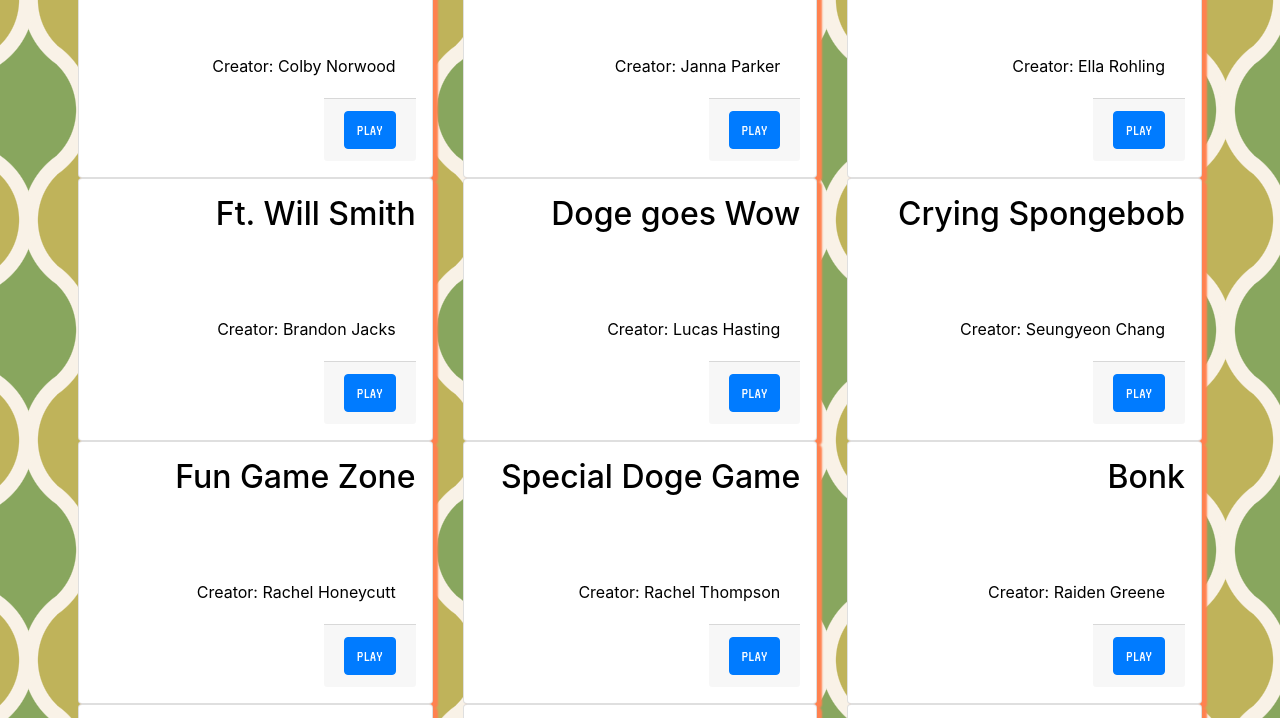
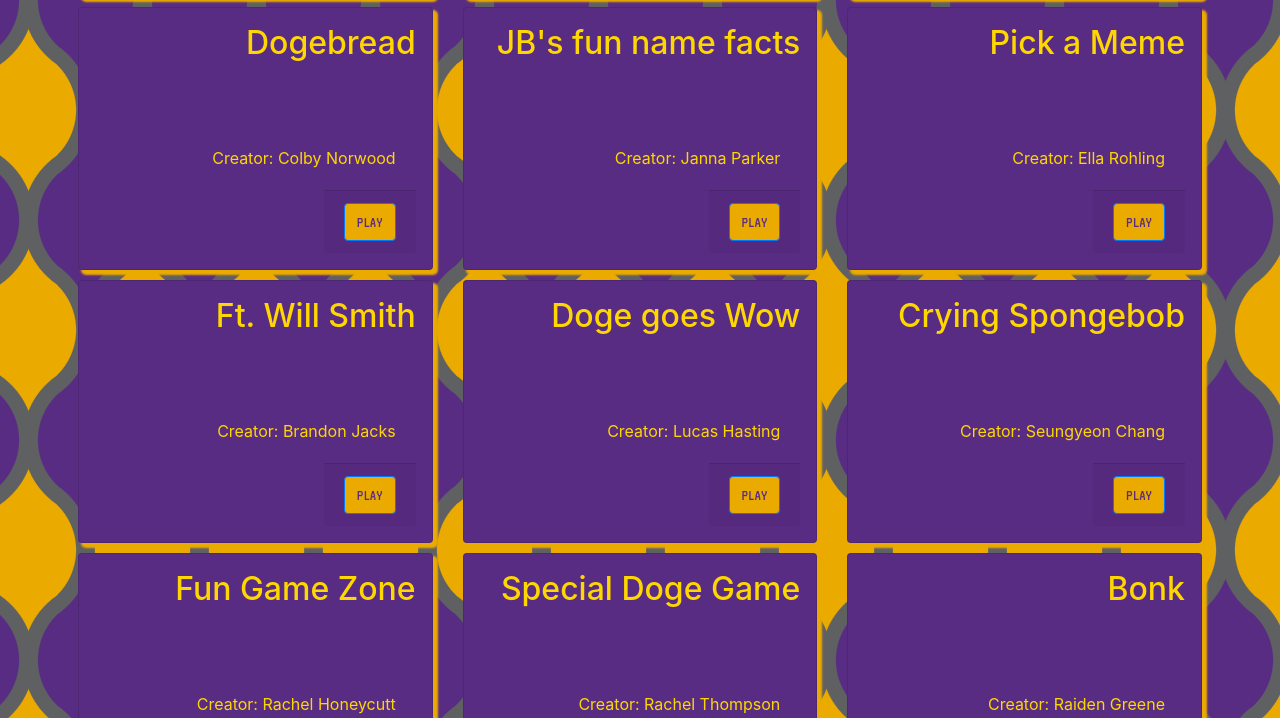
Before and after one commit to cnorwood10/psychic-fishstick-golf-cis376, a plain HTML site: page index.html in a window 1280 px wide. Shown: the part 715-1433 px from the top of the page. Drawn offline with nearby package versions, Linux system fonts and the light colour scheme.

Commit message:
Add files via upload

```diff
--- a/index.html
+++ b/index.html
@@ -52,11 +52,15 @@
             <a class="nav-link" target="_blank" href="https://gist.github.com/barrycumbie/e2491ce65ed1b8711ce78fc897028597">Story Card</a>
           </li>
           <li class="nav-item">
-            <a class="nav-link" target="_blank" href="#">Validity Checker</a>
+            <a class="nav-link" target="_blank" href="https://validator.w3.org/nu/?doc=https%3A%2F%2Fcnorwood10.github.io%2Fpsychic-fishstick-golf-cis376%2F">Validity Checker</a>
           </li>
         </ul>
       </div>
     </nav>
+
+
+    <h1 class="welcome">Welcome to the Retro Gaming Center</h1>
+
 
     <!-- <div id="gameRow" class="row">
       <div class="col-sm-5 mx-auto mt-5">
@@ -70,7 +74,7 @@
       </div>
     </div> -->
 
-    <div>
+    <div class="">
 
       <div class="row m-5 mb-5" id="rowx">
 
@@ -92,12 +96,27 @@
 <div class="row m-5" id="row4">
 
 </div> -->
+<footer class="mt-5 p-4 bg-dark text-white text-center">
+  <ul class="foote_bottom_ul_amrc">
 
+  </ul>
+  <p class="text-center">Copyright @2021 | <a href="https://www.una.edu" target="_blank">University of North Alabama</a></p>
+
+  <ul class="social_footer_ul">
+  <li><a href="https://twitter.com/north_alabama" target="_blank"><i class="fab fa-twitter"></i>UNA Twitter</a></li>
+  <li><a href="http://www.picuki.com/profile/north_alabama" target="_blank"><i class="fab fa-instagram"></i>UNA Instagram</a></li>
+  </ul>
+  <p>
+  <a href="https://gist.github.com/barrycumbie/de4aa0fcb0cad79a870305240d726cd0" class="card-link" target="cis376">|🚀 CIS 376 launchpad 🚀|</a>
+  <a href="https://gist.github.com/barrycumbie/e2491ce65ed1b8711ce78fc897028597" class="card-link" target="golflab">|🚀 Golf Lab 🚀|</a>
+  <a href="https://www.linkedin.com/groups/12058862/" class="card-link" target="linkedin">|💻 CSIS Linked In Page 💻|</a>
+  </p>
+  </footer>
 </div>
 
     <script src="https://cdnjs.cloudflare.com/ajax/libs/jquery/3.6.1/jquery.min.js"></script>
     <script src="https://cdnjs.cloudflare.com/ajax/libs/jqueryui/1.13.2/jquery-ui.min.js"></script>
-    <script src="scripts/data.js"></script>
+    <script src="scripts/config.js"></script>
     <script src="scripts/script.js"></script>
   </body>
 </html>
--- /dev/null
+++ b/scripts/config.js
@@ -0,0 +1,102 @@
+const games = [
+    {
+      title: "Defeat Green Goblin",
+      link: "https://sladeberryman.github.io/charlie-376/",
+      author: "Slade Berryman"
+    },
+    {
+      title: "Where will you go?",
+      link: "https://armac7.github.io/Charlie-Lab/",
+      author: "Ryan McDonald"
+    },
+    {
+      title: "LW's Oblivion Tale",
+      link: "https://v-sec0.github.io/centurion-charlie-lab/",
+      author: "Levon Watkins"
+    },
+    {
+      title: "World of Pigs",
+      link: "https://beth-ann-tucker.github.io/silver-octo-meme-delta-lab/",
+      author: "Beth Ann Tucker"
+    },
+  {
+    title: "Doge's Sunglasses",
+    link: "https://johnnycaringi.github.io/Charlie-Caringi/",
+    author: "John Caringi"
+    },
+    {
+      title: "Facts.",
+      link: "https://rastifer.github.io/animated-octo-dollop-delta-jrast/",
+      author: "Jacob Rast"
+      },
+      {
+        title: "Dogebread",
+        link: "https://cnorwood10.github.io/congenial-pancake-charlie-376/",
+        author: "Colby Norwood"
+        },
+    {
+      title: "JB's fun name facts",
+      link: "https://jparker13.github.io/silver-computing-machine-DELTA/",
+      author: "Janna Parker"
+      },
+      {
+        title: "Pick a Meme",
+        link: "https://ellarohling.github.io/bookish-umbrella-charlie-fall2023/",
+        author: "Ella Rohling"
+        },
+      {
+        title: "Ft. Will Smith",
+        link: "https://bjacks01.github.io/Brando-Charlie-Lab/",
+        author: "Brandon Jacks"
+        },
+      {
+        title: "Doge goes Wow",
+        link: "https://lucashasting.github.io/Doge-Game/",
+        author: "Lucas Hasting"
+        },
+      {
+        title: "Crying Spongebob",
+        link: "https://seungyeonchang.github.io/charlie_fall_2023/",
+        author: "Seungyeon Chang"
+        },
+      {
+        title: "Fun Game Zone",
+        link: "https://rachelhoneycutt.github.io/ubiquitous-octo-sniffle-charlie/",
+        author: "Rachel Honeycutt"
+        },
+      {
+        title: "Special Doge Game",
+      link: "https://panhead63.github.io/Charlie-lab/",
+        author: "Rachel Thompson"
+        },
+      {
+        title: "Bonk",
+        link: "https://raidengreene.github.io/charlielabfall2023-ideal-garbanzo/",
+        author: "Raiden Greene"
+        },
+      {
+        title: "Doge goes to the Gym",
+        link: "https://daltrodg.github.io/special-guide-charlie/",
+        author: "Dalton Rodgers"
+        },
+      {
+        title: "Flying Pigs Olympics",
+        link: "https://tyrepickett.github.io/Charlie-flying-pigs/",
+        author: "Tyre Pickett"
+        },
+      {
+        title: "Oppenclicker",
+        link: "https://robcmyk.github.io/Oppenclicker-martin-charlie/",
+        author: "Rob Martin"
+        },
+      {
+        title: "Doge Landing",
+        link: "https://kaitlinrenfroe.github.io/renfroe-charlie-lab/",
+        Author: "Kaitlin Renfroe"
+      },
+      {
+        title: "Charlie Game",
+        link: "loganbeckman21.github.io/charlieLab2/",
+        author: "Logan Beckman"
+        }
+  ];
--- a/scripts/script.js
+++ b/scripts/script.js
@@ -26,111 +26,19 @@
 //     status: 'Caught Up',
 //   }];
 
-const games = [
-  {
-    title: "Defeat Green Goblin",
-    link: "https://sladeberryman.github.io/charlie-376/",
-    author: "Slade Berryman"
-  },
-  {
-    title: "Where will you go?",
-    link: "https://armac7.github.io/Charlie-Lab/",
-    author: "Ryan McDonald"
-  },
-  {
-    title: "LW's Oblivion Tale",
-    link: "https://v-sec0.github.io/centurion-charlie-lab/",
-    author: "Levon Watkins"
-    },
-    {
-title: "World of Pigs",
-link: "https://beth-ann-tucker.github.io/silver-octo-meme-delta-lab/",
-author: "Beth Ann Tucker"
-},
-{
-  title: "Doge's Sunglasses",
-  link: "https://johnnycaringi.github.io/Charlie-Caringi/",
-  author: "John Caringi"
-  },
-  {
-    title: "Facts.",
-    link: "https://rastifer.github.io/animated-octo-dollop-delta-jrast/",
-    author: "Jacob Rast"
-    },
-    {
-      title: "Dogebread",
-      link: "https://cnorwood10.github.io/congenial-pancake-charlie-376/",
-      author: "Colby Norwood"
-      },
-  {
-    title: "JB's fun name facts",
-    link: "https://jparker13.github.io/silver-computing-machine-DELTA/",
-    author: "Janna Parker"
-    },
-    {
-      title: "Pick a Meme",
-      link: "https://ellarohling.github.io/bookish-umbrella-charlie-fall2023/",
-      author: "Ella Rohling"
-      },
-    {
-      title: "Ft. Will Smith",
-      link: "https://bjacks01.github.io/Brando-Charlie-Lab/",
-      author: "Brandon Jacks"
-      },
-    {
-      title: "Doge goes Wow",
-      link: "https://lucashasting.github.io/Doge-Game/",
-      author: "Lucas Hasting"
-      },
-    {
-      title: "Crying Spongebob",
-      link: "https://seungyeonchang.github.io/charlie_fall_2023/",
-      author: "Seungyeon Chang"
-      },
-    {
-      title: "Fun Game Zone",
-      link: "https://rachelhoneycutt.github.io/ubiquitous-octo-sniffle-charlie/",
-      author: "Rachel Honeycutt"
-      },
-    {
-      title: "Special Doge Game",
-    link: "https://panhead63.github.io/Charlie-lab/",
-      author: "Rachel Thompson"
-      },
-    {
-      title: "Bonk",
-      link: "https://raidengreene.github.io/charlielabfall2023-ideal-garbanzo/",
-      author: "Raiden Greene"
-      },
-    {
-      title: "Doge goes to the Gym",
-      link: "https://daltrodg.github.io/special-guide-charlie/",
-      author: "Dalton Rodgers"
-      },
-    {
-      title: "Flying Pigs Olympics",
-      link: "https://tyrepickett.github.io/Charlie-flying-pigs/",
-      author: "Tyre Pickett"
-      },
-    {
-      title: "Oppenclicker",
-      link: "https://robcmyk.github.io/Oppenclicker-martin-charlie/",
-      author: "Rob Martin"
-      }
-
-];
 
 
+$(function () {
   // iterate over the JSON array
   $.each(games, function (index, item) {
 
     // create a brand new HTML element JUST with code
 
-var card = `<div class="col-md-4"> <div class='card'> \
+  var card = `<div class="col-md-4"> <div class='card' style="background-color: #582C83; margin-bottom: 10px;"> \
     <h2 class='card-title'> ${ item.title } </h2> \
      <div class='card-body'> Creator: ${ item.author } </div>\
          <div class ='card-footer'> \
-       <a href="${ item.link }" target="_blank" class="btn btn-primary" role="button">play</a> \
+         <a href="${ item.link }" target="_blank" class="btn btn-primary" style="background-color: #EAAA00; color: #582C83;"role="button">play</a> \
      </div>
      </div>
    </div>`;
@@ -148,6 +56,7 @@ var card = `<div class="col-md-4"> <div class='card'> \
   // }
 
   });
+  });
 
 // https://panhead63.github.io/friendly-octo-guide-delta/ Rachel Thompson
 // https://loganbeckman21.github.io/charlieLab2/ Logan Beckman
--- a/styles/style.css
+++ b/styles/style.css
@@ -1,24 +1,31 @@
 @import url('https://fonts.googleapis.com/css?family=Cardo:400i|Rubik:400,700&display=swap');
 @import url('https://fonts.googleapis.com/css2?family=VT323&display=swap');
+@import url('https://fonts.googleapis.com/css2?family=Pixelify+Sans&display=swap');
 
 body {
   --s: 55px; /* control the size */
   --b: 15px; /* control the thickness of the curved lines */
 
   --_r: calc(1.28*var(--s) + var(--b)/2) at top 50%;
-  --_f: calc(99.5% - var(--b)),#F9F2E7 calc(101% - var(--b)) 99.5%,#0000 101%;
-  --_g0: calc(-.8*var(--s)), #88A65E var(--_f);
-  --_g1: calc(-.8*var(--s)), #BFB35A var(--_f);
+  --_f: calc(99.5% - var(--b)),#5F6062 calc(101% - var(--b)) 99.5%,#0000 101%;
+  --_g0: calc(-.8*var(--s)), #EAAA00 var(--_f);
+  --_g1: calc(-.8*var(--s)), #582C83 var(--_f);
   --_s: calc(1.8*var(--s) + var(--b));
   background:
     radial-gradient(var(--_r) right var(--_g0)) calc(-1*var(--_s)) var(--s),
     radial-gradient(var(--_r) left  var(--_g1))         var(--_s)  calc(-1*var(--s)),
     radial-gradient(var(--_r) right var(--_g1)) calc(var(--_s)/-2) calc(-1*var(--s)),
     radial-gradient(var(--_r) left  var(--_g0)) calc(var(--_s)/ 2) var(--s),
-    linear-gradient(90deg,#88A65E 50%,#BFB35A 0);
+    linear-gradient(90deg,#EAAA00 50%,#582C83 0);
   background-size: var(--_s) calc(4*var(--s));
 }
 
+.welcome {
+    text-align: center;
+    font-family:'Pixelify Sans', sans-serif;
+    color: rgb(140, 32, 133);
+    font-size: 60px;
+    }
 
 
 @keyframes colors {
@@ -46,16 +53,18 @@ body {
         grid-template-columns: repeat(6, 1fr);
     }
 }
+
 .card {
+    background-color: red;
     position: relative;
     display: flex;
     align-items: flex-end;
+    padding: 1rem;
     overflow: hidden;
-    padding: 1rem;
     width: 100%;
     text-align: center;
-    box-shadow: 4px 4px 2px 1px rgb(255, 129, 79);
     color: black;
+    box-shadow: 4px 4px 2px 1px #EAAA00;
 }
 
 
@@ -68,7 +77,7 @@ body {
     /* letter-spacing: 0.025rem; */
     text-transform: uppercase;
     font-weight: bold;
-    color: white;
+    color: rgb(255, 255, 255);
     background-color: rgb(214, 61, 0);
     border: none;
     font-family: 'VT323', monospace;
@@ -90,14 +99,13 @@ body {
 }
 
 
-.row
+.rowx
     {
-    margin-top: 40px;
-    margin-left: 40px;
-    margin-right: 40px;
+    background-color: red;
     }
 
-.card-title
+.card-title, .card-body
   {
+    color: gold;
     min-height: 90px;
   }
```
Lines whose indentation alone changed are shown as unchanged.
